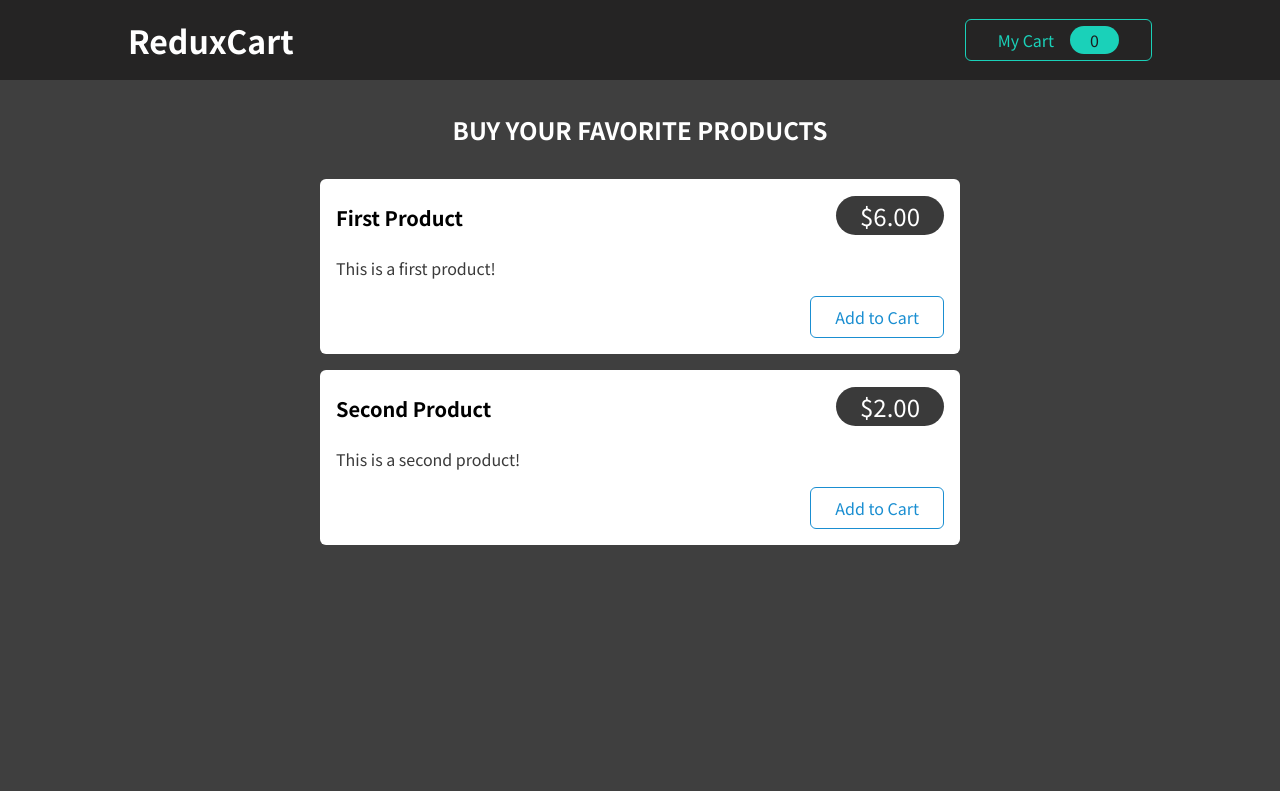
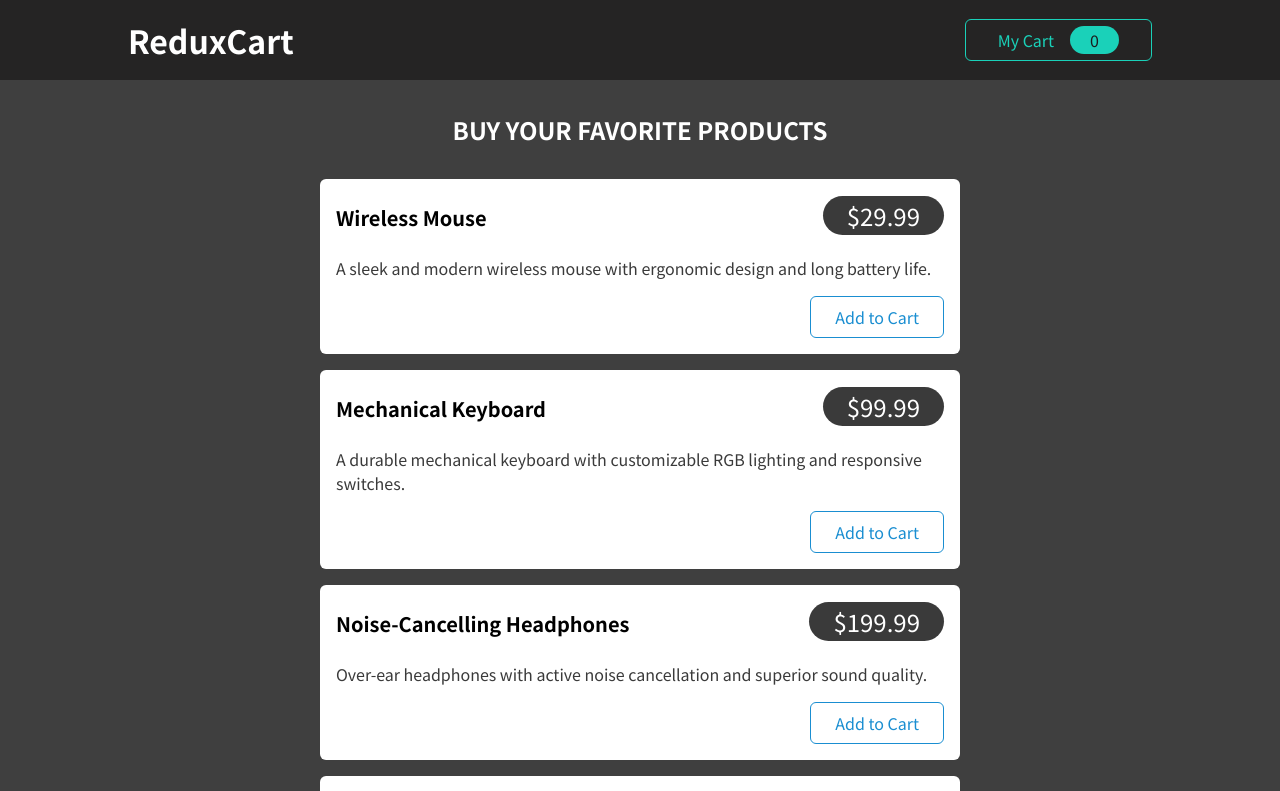
Before and after one commit to HawraaYounes/redux-cart, a React (Create React App) app: page / in a window 1280 px wide. Shown: the top 791 px of the page. Built offline with nearby package versions, Linux system fonts and the light colour scheme.

Commit message:
updated products componenet

```diff
--- a/src/components/Shop/Products.js
+++ b/src/components/Shop/Products.js
@@ -1,21 +1,57 @@
-import ProductItem from './ProductItem';
-import classes from './Products.module.css';
+import ProductItem from "./ProductItem";
+import classes from "./Products.module.css";
+const products = [
+  {
+    id: 1,
+    price: 29.99,
+    title: "Wireless Mouse",
+    description:
+      "A sleek and modern wireless mouse with ergonomic design and long battery life.",
+  },
+  {
+    id: 2,
+    price: 99.99,
+    title: "Mechanical Keyboard",
+    description:
+      "A durable mechanical keyboard with customizable RGB lighting and responsive switches.",
+  },
+  {
+    id: 3,
+    price: 199.99,
+    title: "Noise-Cancelling Headphones",
+    description:
+      "Over-ear headphones with active noise cancellation and superior sound quality.",
+  },
+  {
+    id: 4,
+    price: 399.99,
+    title: "4K Monitor",
+    description:
+      "A 27-inch 4K UHD monitor with stunning color accuracy and ultra-thin bezels.",
+  },
+  {
+    id: 5,
+    price: 49.99,
+    title: "Bluetooth Speaker",
+    description:
+      "Portable Bluetooth speaker with deep bass, waterproof design, and 12-hour battery life.",
+  },
+];
 
 const Products = (props) => {
   return (
     <section className={classes.products}>
       <h2>Buy your favorite products</h2>
       <ul>
-        <ProductItem
-          title='First Product'
-          price={6}
-          description='This is a first product!'
-        />
-        <ProductItem
-          title='Second Product'
-          price={2}
-          description='This is a second product!'
-        />
+        {products.map((product) => (
+          <ProductItem
+            key={product.id}
+            id={product.id}
+            title={product.title}
+            price={product.price}
+            description={product.description}
+          />
+        ))}
       </ul>
     </section>
   );
```
